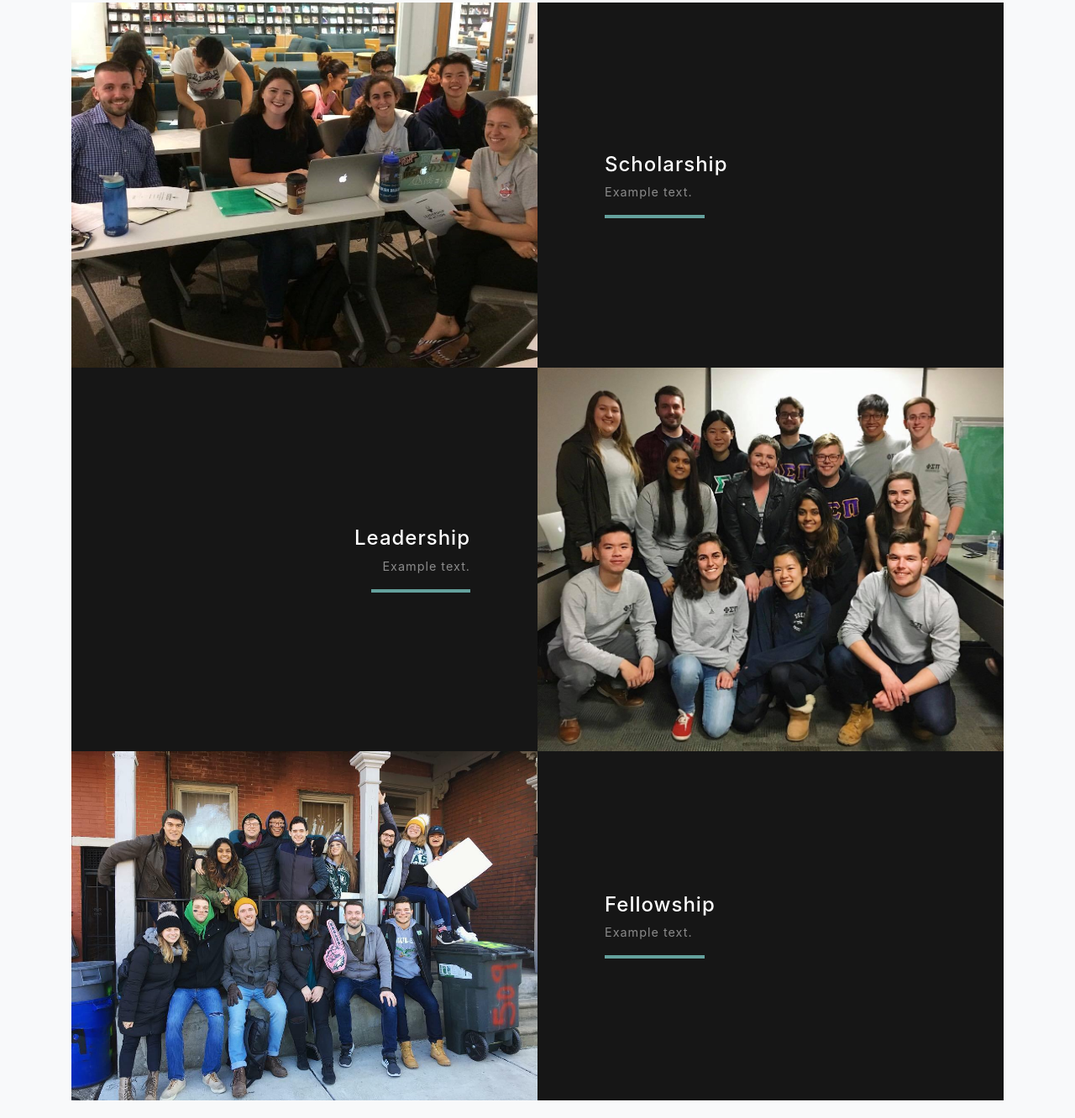
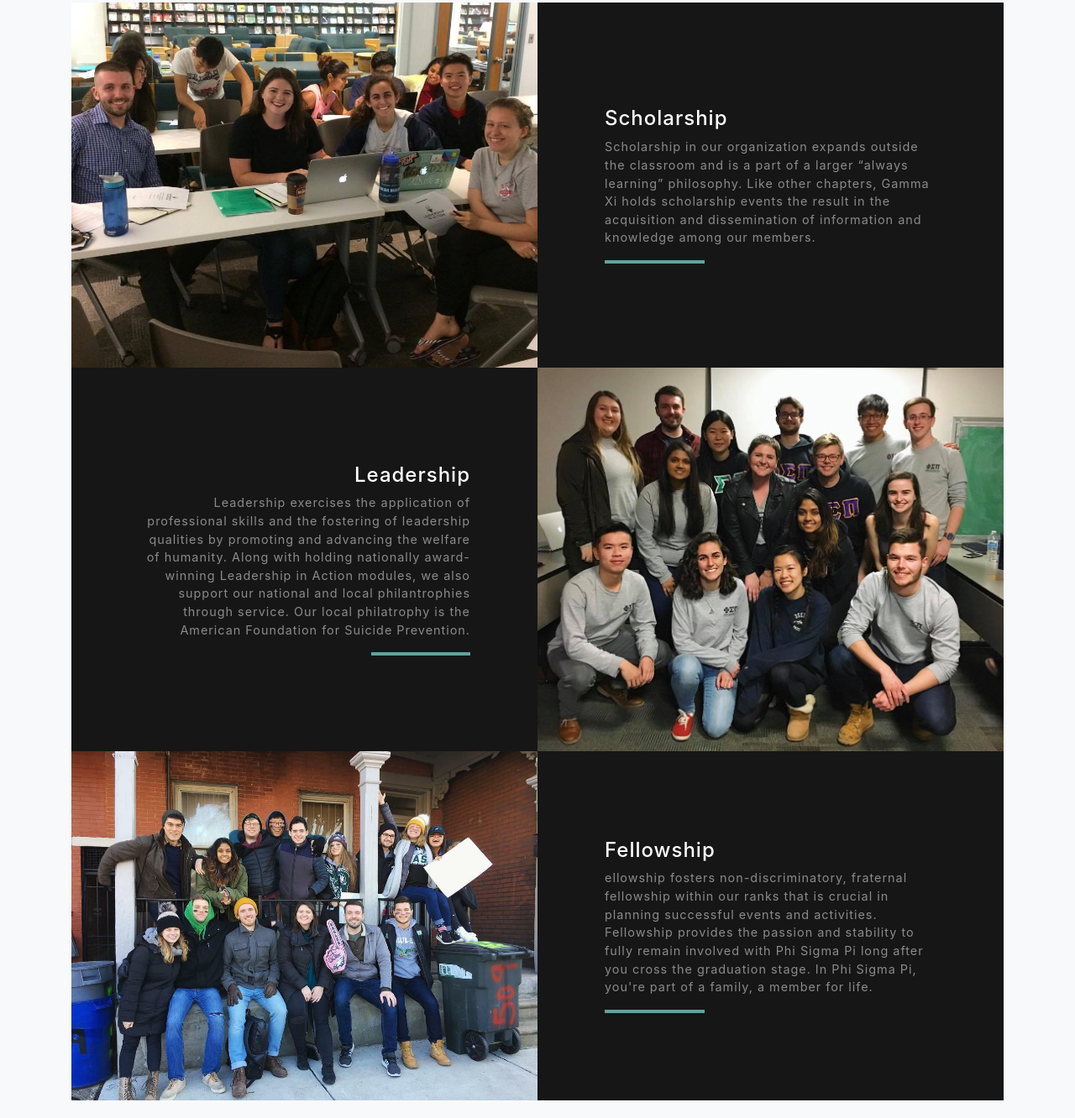
Before and after one commit to pspgammaxi/pspgammaxi.github.io, a website with bundled scripts: page index.html in a window 1280 px wide. Shown: the part 1468-2800 px from the top of the page at 84% size. Built offline with nearby package versions, Linux system fonts and the light colour scheme; a script that the page names is missing.

Commit message:
Updated tripod descriptions

```diff
--- a/index.html
+++ b/index.html
@@ -114,7 +114,7 @@
               <div class="d-flex h-100">
                 <div class="project-text w-100 my-auto text-center text-lg-left">
                   <h4 class="text-white">Scholarship</h4>
-                  <p class="mb-0 text-white-50">Example text.</p>
+                  <p class="mb-0 text-white-50">Scholarship in our organization expands outside the classroom and is a part of a larger “always learning” philosophy. Like other chapters, Gamma Xi holds scholarship events the result in the acquisition and dissemination of information and knowledge among our members.</p>
                   <hr class="d-none d-lg-block mb-0 ml-0">
                 </div>
               </div>
@@ -132,7 +132,7 @@
               <div class="d-flex h-100">
                 <div class="project-text w-100 my-auto text-center text-lg-right">
                   <h4 class="text-white">Leadership</h4>
-                  <p class="mb-0 text-white-50">Example text.</p>
+                  <p class="mb-0 text-white-50">Leadership exercises the application of professional skills and the fostering of leadership qualities by promoting and advancing the welfare of humanity. Along with holding nationally award-winning Leadership in Action modules, we also support our national and local philantrophies through service. Our local philatrophy is the American Foundation for Suicide Prevention.</p>
                   <hr class="d-none d-lg-block mb-0 mr-0">
                 </div>
               </div>
@@ -150,7 +150,7 @@
               <div class="d-flex h-100">
                 <div class="project-text w-100 my-auto text-center text-lg-left">
                   <h4 class="text-white">Fellowship</h4>
-                  <p class="mb-0 text-white-50">Example text.</p>
+                  <p class="mb-0 text-white-50">ellowship fosters non-discriminatory, fraternal fellowship within our ranks that is crucial in planning successful events and activities. Fellowship provides the passion and stability to fully remain involved with Phi Sigma Pi long after you cross the graduation stage. In Phi Sigma Pi, you're part of a family, a member for life.</p>
                   <hr class="d-none d-lg-block mb-0 ml-0">
                 </div>
               </div>
```
